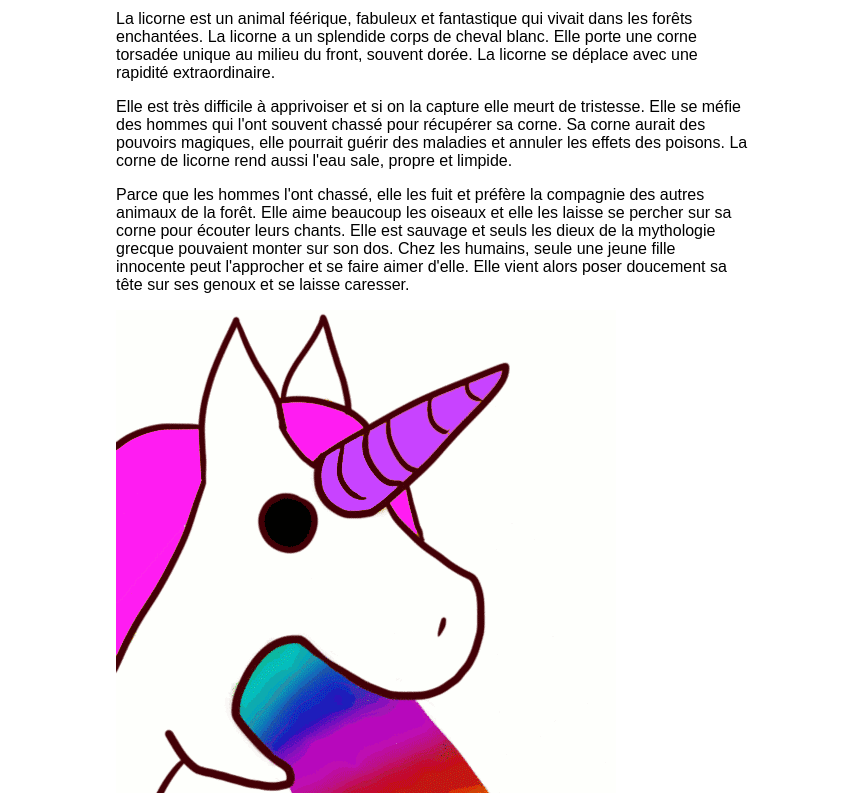
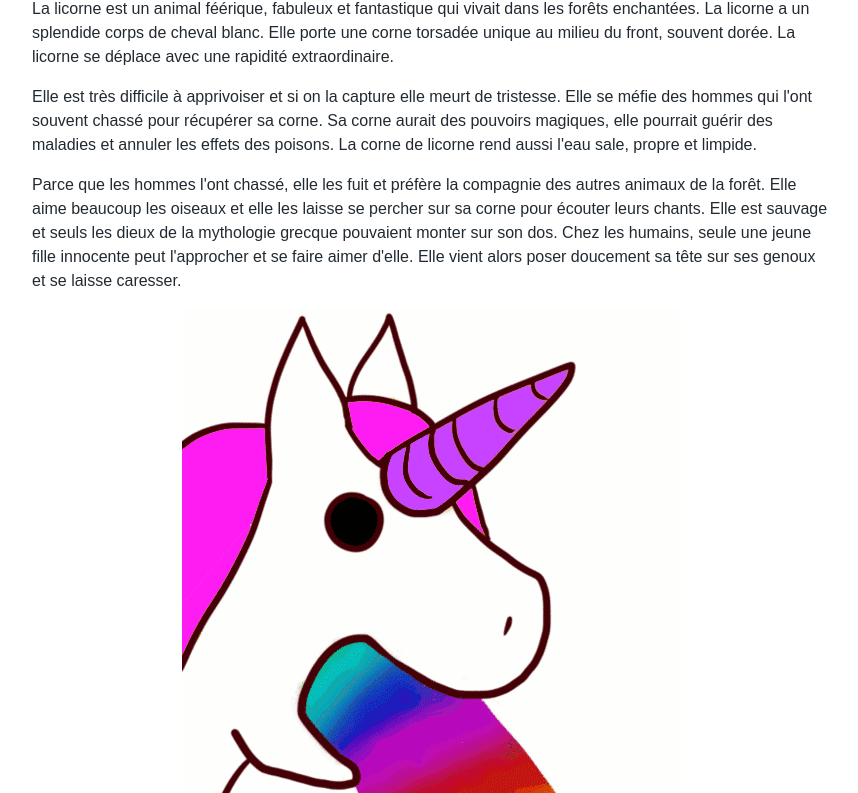
Before and after one commit to BenLMT/hello-world, a plain HTML site: page index.html in a window 1280 px wide. Shown: the part 70-863 px from the top of the page, without its empty margins (208-1066 px from the left). Drawn offline with Linux system fonts and the light colour scheme.

Commit message:
less css

```diff
--- /dev/null
+++ b/assets/css/style.less
@@ -0,0 +1,23 @@
+// VAriables
+@font-family:"arial";
+@color: #222A31;
+@root-size:16px;
+@font-size: unit((16px / @root-size), em);
+
+
+body {
+    font: @font-size/1.5em @font-family;
+    color:@color;
+
+}
+
+img{
+    display: block;
+    margin: 0 auto;
+}
+
+//** Grille **//
+.wrapper{
+    width: 50rem;
+    margin:0 auto;
+}
--- a/index.html
+++ b/index.html
@@ -6,7 +6,7 @@
   <link rel="stylesheet" href="assets/css/style.css">
 </head>
     <body>
-        <div id="page">
+        <div class="wrapper">
 
             <h1> Hello world </h1>
                 <p>
```
Also changed, not shown: assets/css/style.css, 3 other files.
